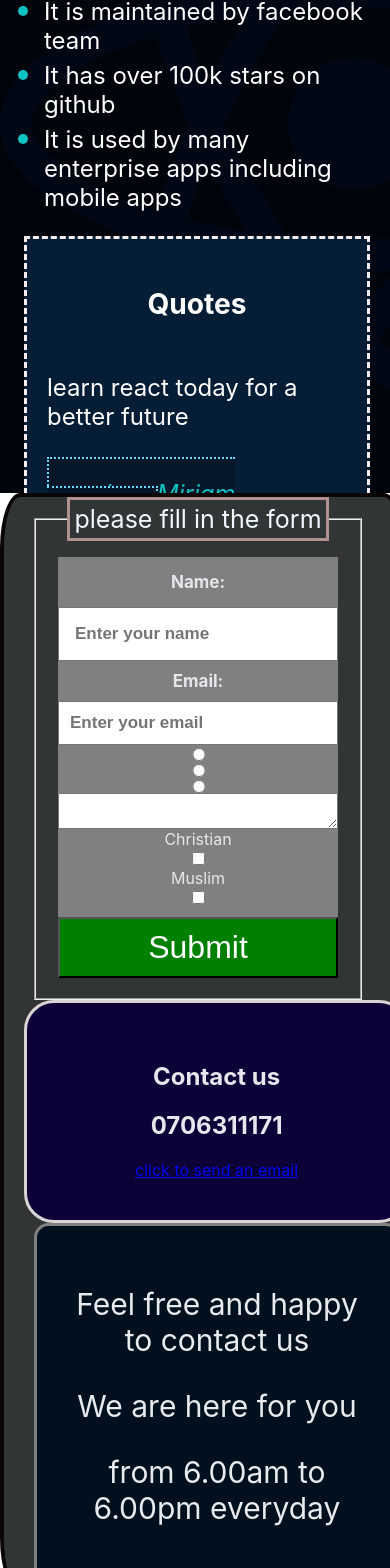
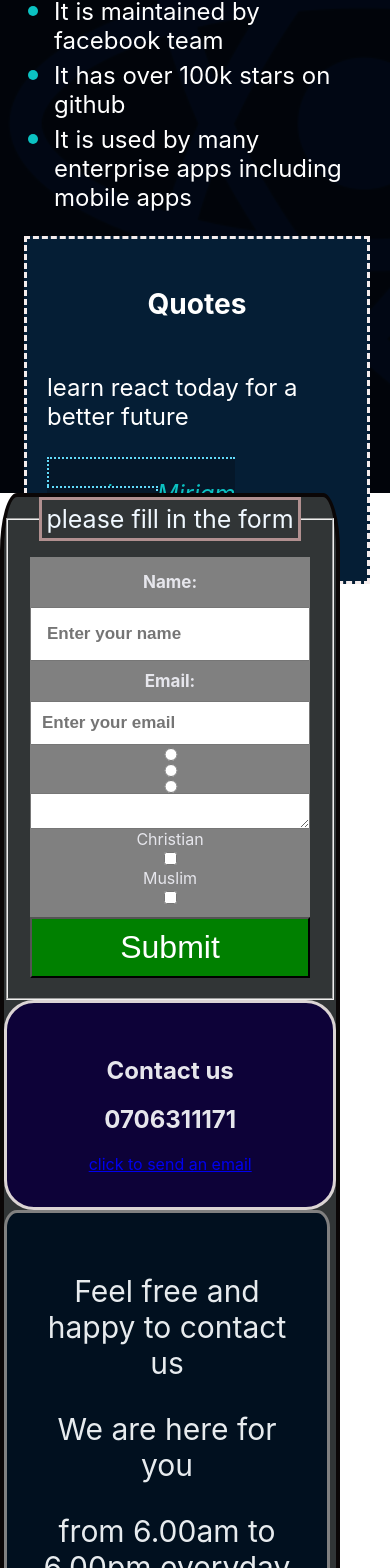
Before and after one commit to sherryriam/second, a React (Create React App) app in the folder second/: page / in a window 390 px wide. Shown: the part 419-1987 px from the top of the page. Built offline with nearby package versions, Linux system fonts and the light colour scheme.

Commit message:
i changed the margin-left of the .section at src/App.css

```diff
--- a/second/src/App.css
+++ b/second/src/App.css
@@ -87,22 +87,19 @@ i {
   }
   .section {
     width: 300px;
-    margin-left: 20px;
+    margin-left: 10px;
   }
   #contact{
     display: inline-block;
   }
   fieldset {
     width: 300px;
-    margin-left: 30px;
   }
   .contact-info {
-    width: 300px;
-    margin-left: 20px;
+    width: 260px;
   }
   .time {
-     width: 300px;
-     margin-left: 30px;
+     width: 260px;
   }
 
 }
```
